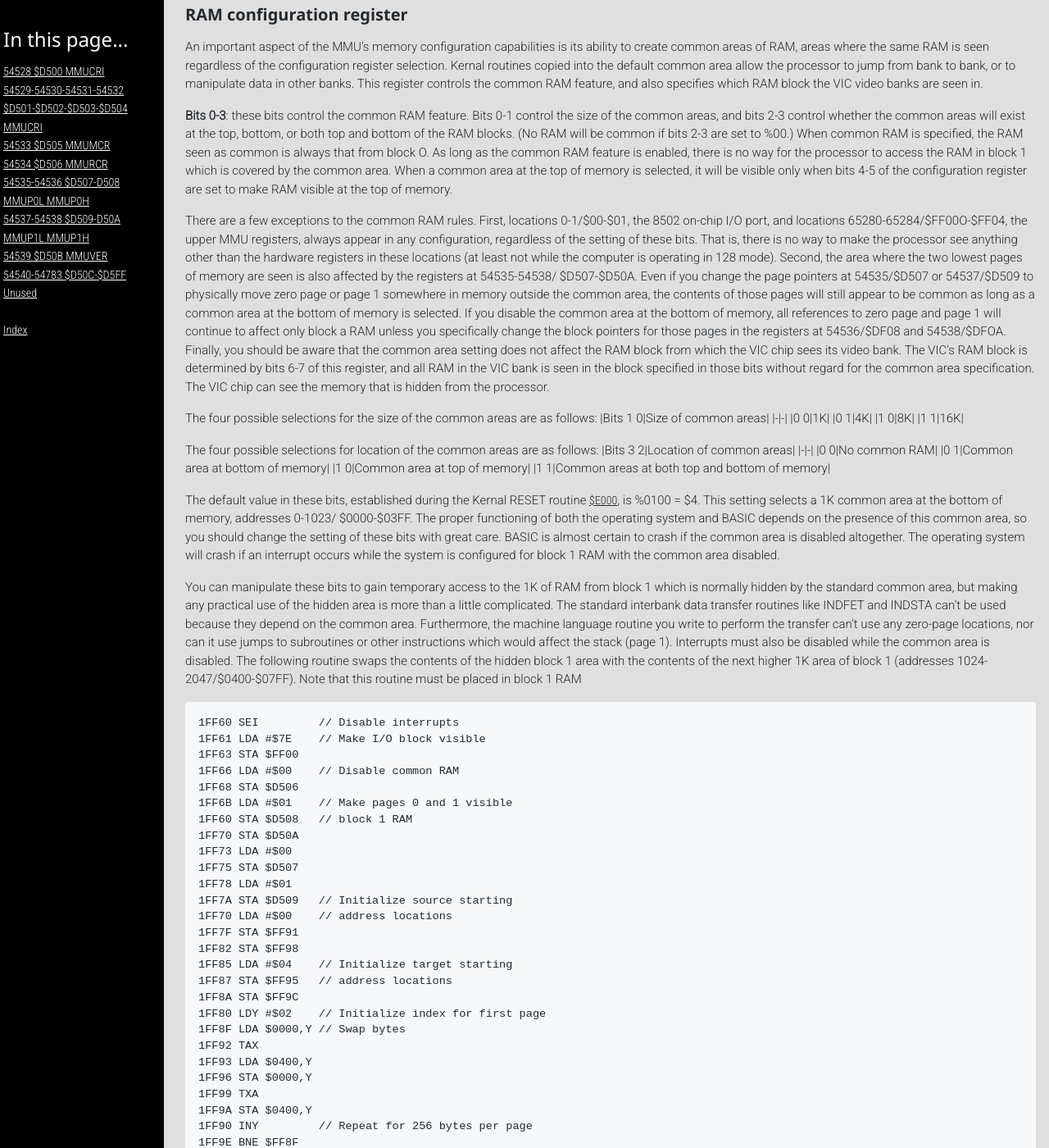
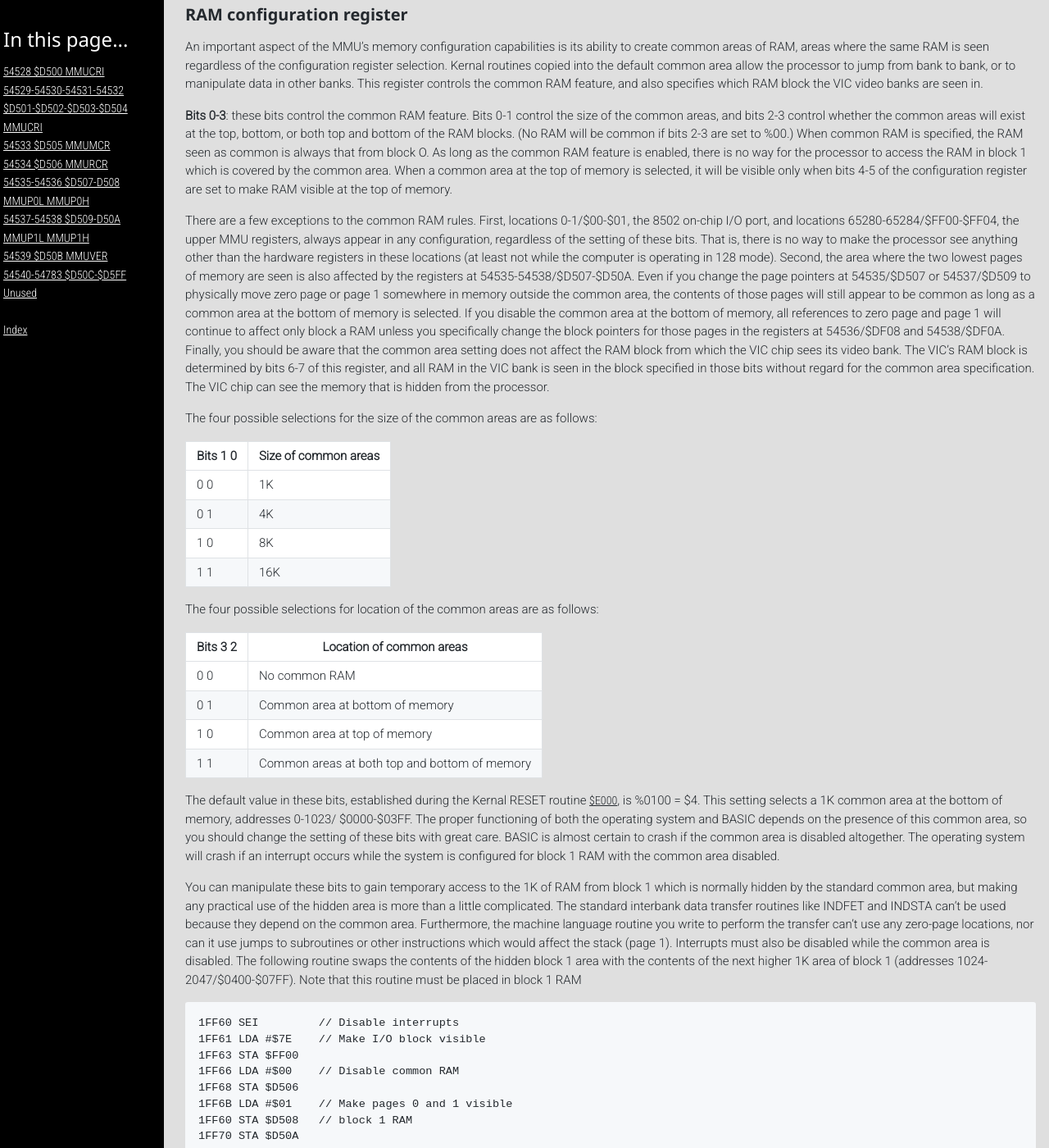
Before and after one commit to c128lib/Reference, a Jekyll site: the page built from D500.md, in a window 1280 px wide and 1400 px high, scrolled down 2455 px. Shown: the whole window at 82% size. Built offline with Jekyll 4.4.1, drawn with Linux system fonts in a browser that asks for light colours; comment, search, counter and statistics services are not loaded.

Commit message:
Some layout fix

```diff
--- a/D500.md
+++ b/D500.md
@@ -200,11 +200,10 @@ top of memory.
 
 There are a few exceptions to the common RAM rules.
 First, locations 0-1/$00-$01, the 8502 on-chip I/O port, and
-locations 65280-65284/$FF00O-$FF04, the upper MMU registers, always appear in any configuration, regardless of the
+locations 65280-65284/$FF00-$FF04, the upper MMU registers, always appear in any configuration, regardless of the
 setting of these bits. That is, there is no way to make the processor see anything other than the hardware registers in these
 locations (at least not while the computer is operating in 128
-mode). Second, the area where the two lowest pages of memory are seen is also affected by the registers at 54535-54538/
-$D507-$D50A. Even if you change the page pointers at
+mode). Second, the area where the two lowest pages of memory are seen is also affected by the registers at 54535-54538/$D507-$D50A. Even if you change the page pointers at
 54535/$D507 or 54537/$D509 to physically move zero page
 or page 1 somewhere in memory outside the common area,
 the contents of those pages will still appear to be common as
@@ -212,7 +211,8 @@ long as a common area at the bottom of memory is selected. If
 you disable the common area at the bottom of memory, all
 references to zero page and page 1 will continue to affect only
 block a RAM unless you specifically change the block pointers
-for those pages in the registers at 54536/$DF08 and 54538/$DFOA. Finally, you should be aware that the common area
+for those pages in the registers at 54536/$DF08 and 54538/$DF0A.
+Finally, you should be aware that the common area
 setting does not affect the RAM block from which the VIC
 chip sees its video bank. The VIC's RAM block is determined
 by bits 6-7 of this register, and all RAM in the VIC bank is
@@ -222,6 +222,7 @@ that is hidden from the processor.
 
 The four possible selections for the size of the common
 areas are as follows:
+
 |Bits 1 0|Size of common areas|
 |-|-|
 |0 0|1K|
@@ -231,6 +232,7 @@ areas are as follows:
 
 The four possible selections for location of the common
 areas are as follows:
+
 |Bits 3 2|Location of common areas|
 |-|-|
 |0 0|No common RAM|
```
Also changed, not shown: E000.md (+1 -0 lines).
